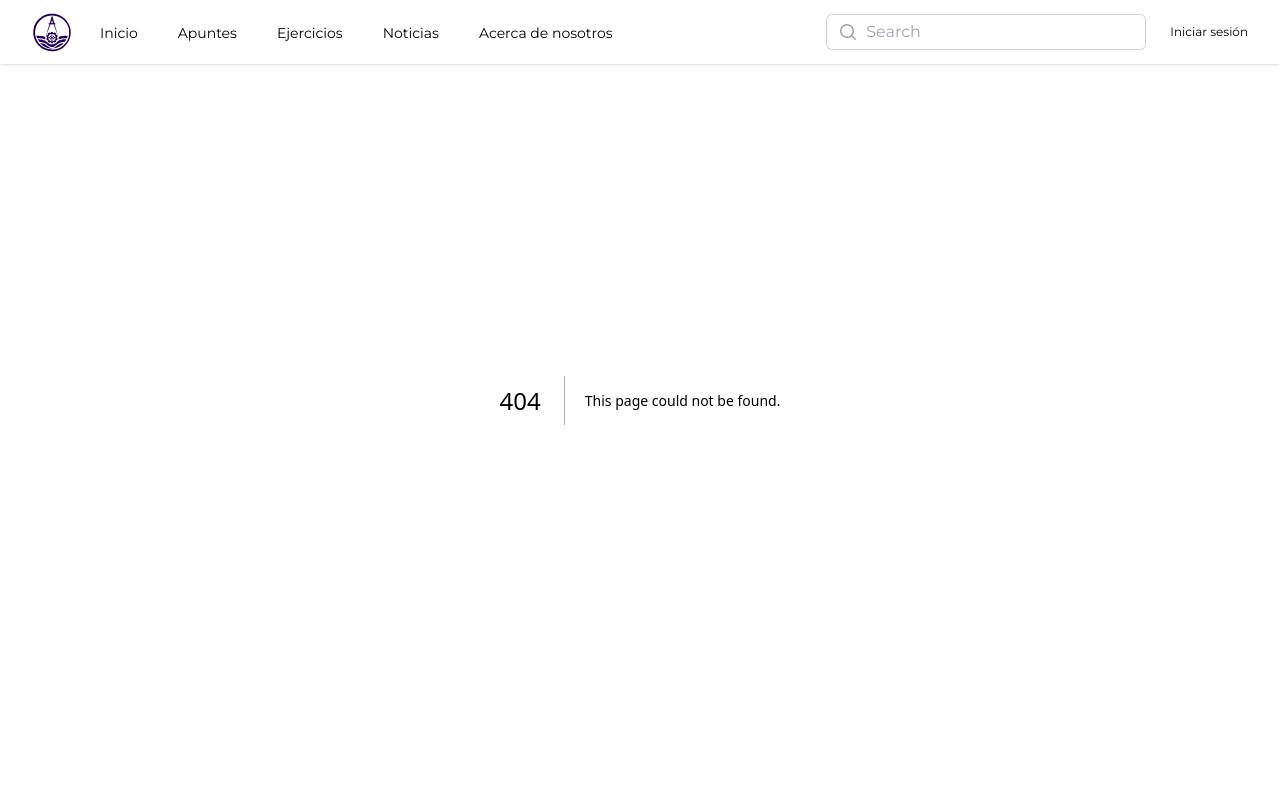
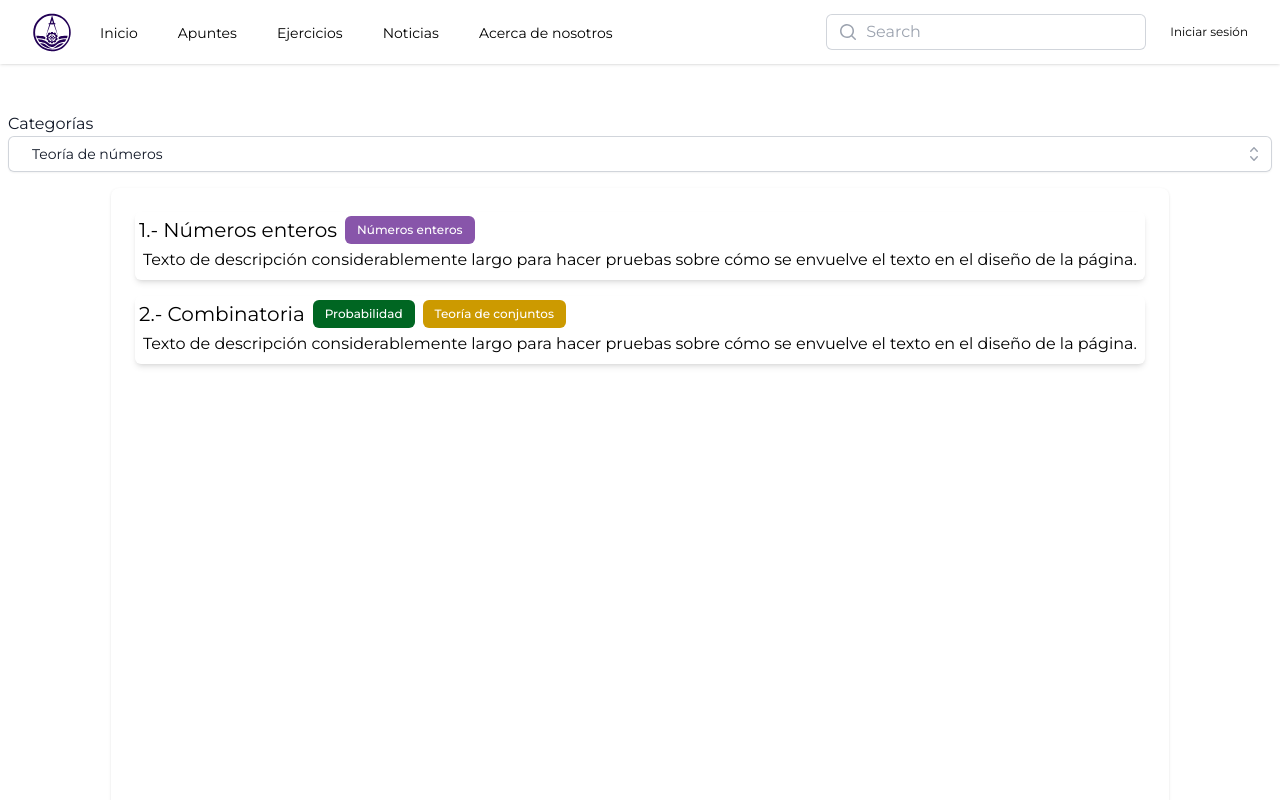
Before and after one commit to RodriguezRamirezGerardoOmar/disclosure-page-uac-omm, a Next.js app in the folder icpc-frontned/: page /notelist in a window 1280 px wide. Before the commit this address had no page. Shown: the top 800 px of the page. Built offline with nearby package versions, Linux system fonts and the light colour scheme.

Commit message:
feat(NoteList): Create a page to display a list of notes for the user to access
/notelist route was created to host the Note List page. The Login labels were changed. The TagComponent and TagListComponent were moved to "components/tags"

```diff
--- /dev/null
+++ b/icpc-frontned/src/app/components/NoteItemComponent.tsx
@@ -0,0 +1,30 @@
+import React from 'react'
+import { TextComponent } from './text/TextComponent'
+import TagListComponent from './tags/TagListComponent'
+
+interface NoteItemProps {
+  note: {
+    id: number
+    title: string
+    description: string
+    tags: {
+        id: number
+        name: string
+        color: string
+    }[]
+  }
+}
+
+const NoteItemComponent = ({ ...props }: Readonly<NoteItemProps>) => {
+  return (
+    <div className='flex flex-col w-full rounded-md shadow-md p-1'>
+      <div className='flex flex-row w-full items-center gap-x-2'>
+        <TextComponent sizeFont='s20'>{`${props.note.id}.- ${props.note.title}`}</TextComponent>
+        <TagListComponent tags={props.note.tags} showIcon={false} />
+      </div>
+      <TextComponent className='p-1'>{props.note.description}</TextComponent>
+    </div>
+  )
+}
+
+export default NoteItemComponent
--- /dev/null
+++ b/icpc-frontned/src/app/components/NoteListComponent.tsx
@@ -0,0 +1,30 @@
+import React from 'react'
+import NoteItemComponent from '../components/NoteItemComponent'
+
+interface NoteListProps {
+  notes: {
+    id: number
+    tagId: number
+    title: string
+    description: string
+    tags: {
+      id: number
+      name: string
+      color: string
+    }[]
+  }[]
+}
+
+const NoteListComponent = ({ ...props }: Readonly<NoteListProps>) => {
+  return (
+    <div className='grid grid-rows-10 gap-4'>
+      {props.notes.map(note => (
+        <a key={note.id} href="#">
+          <NoteItemComponent note={note} />
+        </a>
+      ))}
+    </div>
+  )
+}
+
+export default NoteListComponent
--- a/icpc-frontned/src/app/components/TagComponent.tsx
+++ /dev/null
@@ -1,26 +0,0 @@
-import React from 'react'
-import cn from 'classnames'
-import { TextComponent } from './text/TextComponent'
-import { XMarkIcon } from '@heroicons/react/20/solid'
-
-interface TagProps {
-  color: string
-  tagName: string
-  showIcon: boolean
-}
-
-const TagComponent = ({...props}: Readonly<TagProps>) => {
-  const style = cn(props.color.toString(), 'rounded-md w-min px-3 py-1.5 flex flex-row gap-x-2').toString()
-  return (
-    <div className={style}>
-      <TextComponent
-        sizeFont='s12'
-        className='text-white font-medium'>
-        {props.tagName}
-      </TextComponent>
-      {props.showIcon ? (<button ><XMarkIcon className='block h-4 w-4'/></button>) : (<></>)}
-    </div>
-  )
-}
-
-export default TagComponent
--- a/icpc-frontned/src/app/components/cards/NoteCardComponent.tsx
+++ b/icpc-frontned/src/app/components/cards/NoteCardComponent.tsx
@@ -2,12 +2,14 @@ import React from 'react'
 import { BasicPanelComponent } from '../panels/BasicPanelComponent'
 import { TextComponent } from '../text/TextComponent'
 import { MDXRemote } from 'next-mdx-remote/rsc'
-import TagListComponent from '../TagListComponent'
+import TagListComponent from '../tags/TagListComponent'
+import { ButtonComponent } from '../buttons/ButtonComponent'
 
 interface NoteCardProps {
   title: string
   description: string
   content: string
+  showButton: boolean
   tags: {
     id: number
     name: string
@@ -25,6 +27,7 @@ export default function NoteCardComponent({ ...props }: Readonly<NoteCardProps>)
       </TextComponent>
       <TagListComponent
         tags={props.tags}
+        showIcon={false}
       />
       <TextComponent
         sizeFont='s14'
@@ -32,6 +35,9 @@ export default function NoteCardComponent({ ...props }: Readonly<NoteCardProps>)
         {props.description}
       </TextComponent>
       <MDXRemote source={props.content} />
+      {props.showButton ? <div className='grid justify-items-center'><a href='#'>
+        <ButtonComponent text="Problemas del tema"/>
+      </a></div> : <></>}
     </BasicPanelComponent>
   )
 }
--- /dev/null
+++ b/icpc-frontned/src/app/components/tags/TagComponent.tsx
@@ -0,0 +1,32 @@
+import React from 'react'
+import { TextComponent } from '../text/TextComponent'
+import { XMarkIcon } from '@heroicons/react/20/solid'
+
+interface TagProps {
+  color: string
+  tagName: string
+  showIcon: boolean
+}
+
+const TagComponent = ({ ...props }: Readonly<TagProps>) => {
+  return (
+    <div
+      className='rounded-md w-min-content px-3 py-1.5 flex flex-row gap-x-2'
+      style={{ backgroundColor: props.color }}>
+      <TextComponent
+        sizeFont='s12'
+        className='text-white font-medium'>
+        {props.tagName}
+      </TextComponent>
+      {props.showIcon ? (
+        <button>
+          <XMarkIcon className='block h-4 w-4' />
+        </button>
+      ) : (
+        <></>
+      )}
+    </div>
+  )
+}
+
+export default TagComponent
--- a/icpc-frontned/src/app/components/TagListComponent.tsx
+++ b/icpc-frontned/src/app/components/tags/TagListComponent.tsx
@@ -6,16 +6,17 @@ interface TagListProps {
     name: string
     color: string
   }[]
+  showIcon: boolean
 }
 const TagListComponent = ({ ...props }: Readonly<TagListProps>) => {
   return (
-    <div className='flex flex-row gap-x-2 my-6'>
+    <div className='flex flex-row gap-x-2'>
       {props.tags.map(tag => (
         <TagComponent
           key={tag.id}
           tagName={tag.name}
           color={tag.color}
-          showIcon={false}
+          showIcon={props.showIcon}
         />
       ))}
     </div>
--- a/icpc-frontned/src/app/login/page.tsx
+++ b/icpc-frontned/src/app/login/page.tsx
@@ -37,7 +37,7 @@ export default function Home() {
             id='username'
           />
           <TextFieldComponent
-            labelText='Correo electrónico o nombre de usuario'
+            labelText='Contraseña'
             register={methods.register}
             fieldName='password'
             auto='current-password'
--- a/icpc-frontned/src/app/note/page.tsx
+++ b/icpc-frontned/src/app/note/page.tsx
@@ -1,10 +1,16 @@
 import React from 'react'
 import NoteCardComponent from '../components/cards/NoteCardComponent'
-const data  = require('../note/apunte.json')
+const data = require('../note/apunte.json')
 export default function Home() {
   return (
     <main className='grid min-h-screen grid-cols-1 place-items-center justify-between py-24'>
-      <NoteCardComponent title={data.title} description={data.description} content={data.content} tags={data.tags}/>
+      <NoteCardComponent
+        title={data.title}
+        description={data.description}
+        content={data.content}
+        tags={data.tags}
+        showButton={true}
+      />
     </main>
   )
 }
--- /dev/null
+++ b/icpc-frontned/src/app/notelist/listaApuntes.json
@@ -0,0 +1,26 @@
+{
+  "categories": [
+    { "id": 1, "name": "Teoría de números" },
+    { "id": 2, "name": "Polinomios" },
+    { "id": 3, "name": "Desigualdades" },
+    { "id": 4, "name": "Combinatoria" },
+    { "id": 5, "name": "Geometría" }
+  ],
+  "notes": [
+    {
+      "id": 1,
+      "title": "Números enteros",
+      "description": "Texto de descripción considerablemente largo para hacer pruebas sobre cómo se envuelve el texto en el diseño de la página.",
+      "tags": [{ "id": 1, "name": "Números enteros", "color": "#8855aa" }]
+    },
+    {
+      "id": 2,
+      "title": "Combinatoria",
+      "description": "Texto de descripción considerablemente largo para hacer pruebas sobre cómo se envuelve el texto en el diseño de la página.",
+      "tags": [
+        { "id": 1, "name": "Probabilidad", "color": "#006622" },
+        { "id": 2, "name": "Teoría de conjuntos", "color": "#cc9a00" }
+      ]
+    }
+  ]
+}
--- /dev/null
+++ b/icpc-frontned/src/app/notelist/page.tsx
@@ -0,0 +1,34 @@
+'use client'
+import React from 'react'
+import { BasicPanelComponent } from '../components/panels/BasicPanelComponent'
+import NoteListComponent from '../components/NoteListComponent'
+import { SelectComponent } from '../components/dropdowns/SelectComponent'
+import { Controller, useForm } from 'react-hook-form' // Added import statement for Controller
+const data = require('../notelist/listaApuntes.json')
+
+export default function Home() {
+  const methods = useForm()
+  const options = data.categories
+  return (
+    <main className='grid min-h-screen grid-cols-1 place-items-center justify-between py-24'>
+      <Controller
+        name='categories'
+        control={methods.control}
+        defaultValue={options[0].name}
+        render={({ field }) => (
+          <SelectComponent
+            selected={field.value}
+            onChange={newSelected => field.onChange(newSelected)}
+            options={options}
+            fieldName={field.name}
+            id='select'
+            labelText={'Categorías'}
+          />
+        )}
+      />
+      <BasicPanelComponent backgroundColor='bg-white dark:bg-dark-primary'>
+        <NoteListComponent notes={data.notes} />
+      </BasicPanelComponent>
+    </main>
+  )
+}
```
Also changed, not shown: icpc-frontned/src/app/note/apunte.json (+7 -4 lines).
